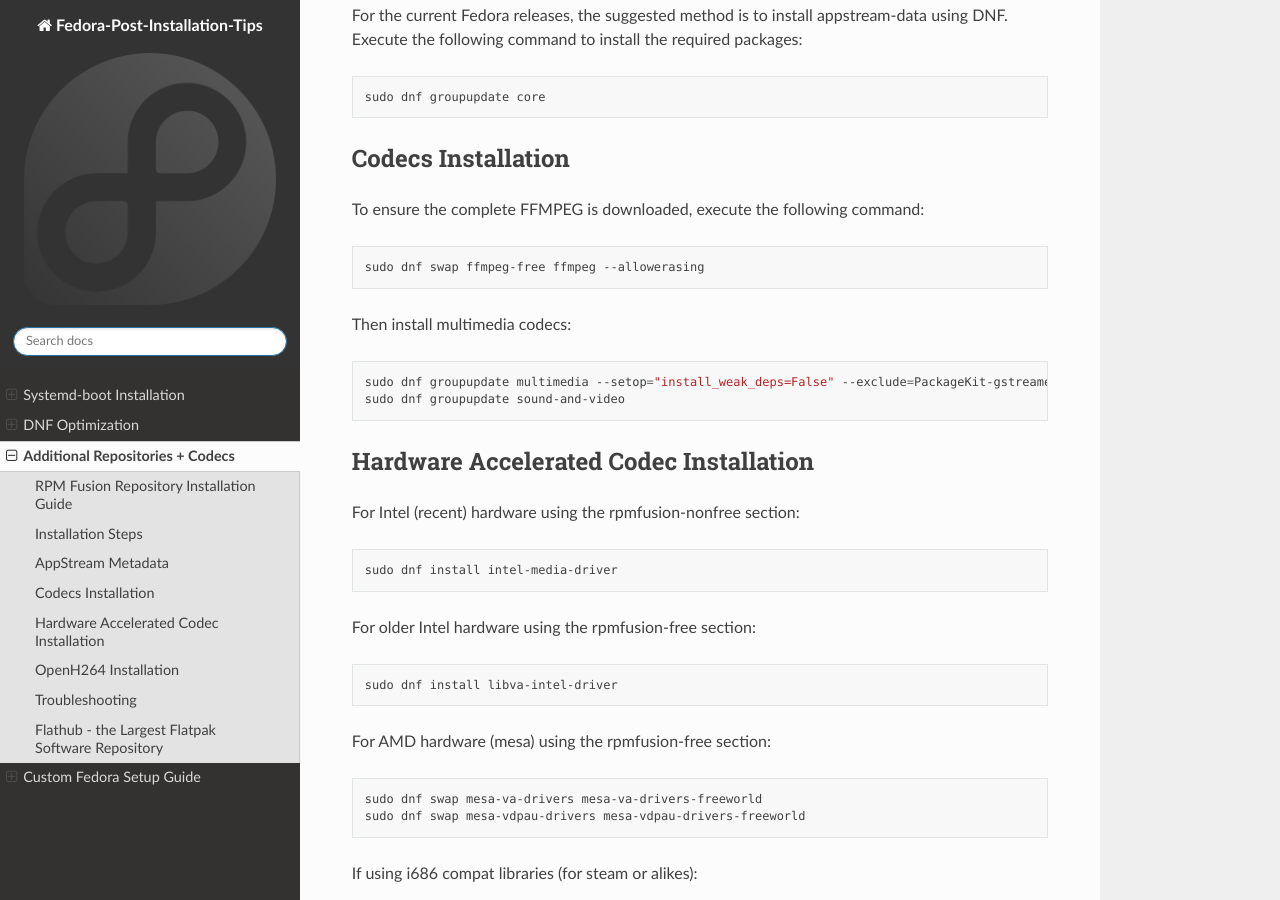
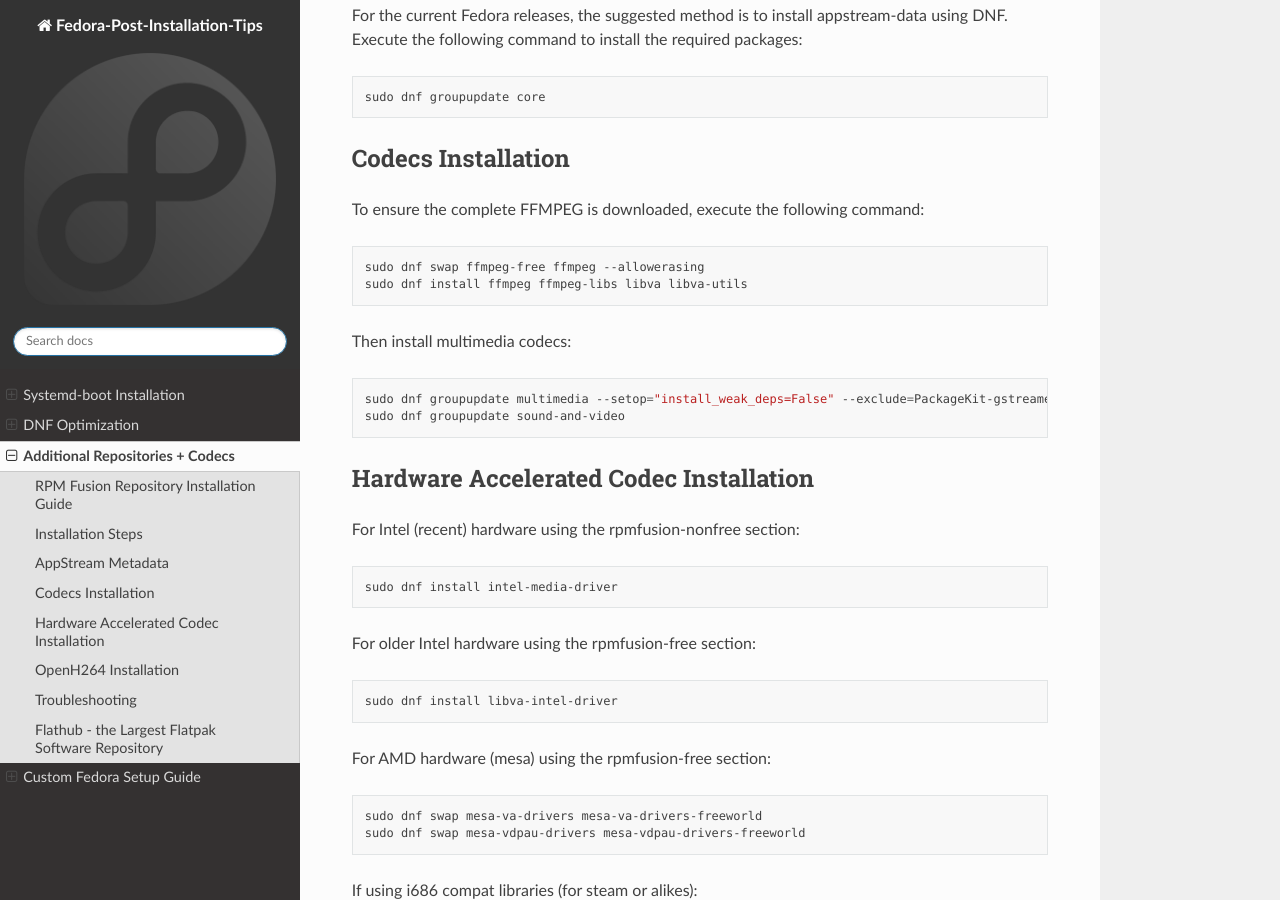
Before and after one commit to Witek3023/Fedora-Post-Installation-Tips, a Sphinx documentation site: the page built from docs/source/additional-repositories.rst, in a window 1280 px wide and 900 px high, scrolled down 607 px. Built offline with Sphinx 7.4.7 and the Read the Docs theme 2.0.0, drawn with Linux system fonts in a browser that asks for light colours.

Commit message:
Update additional-repositories.rst

```diff
--- a/docs/source/additional-repositories.rst
+++ b/docs/source/additional-repositories.rst
@@ -34,6 +34,7 @@
 .. code-block:: shell
 
     sudo dnf swap ffmpeg-free ffmpeg --allowerasing
+    sudo dnf install ffmpeg ffmpeg-libs libva libva-utils
 
 Then install multimedia codecs:
 
```
